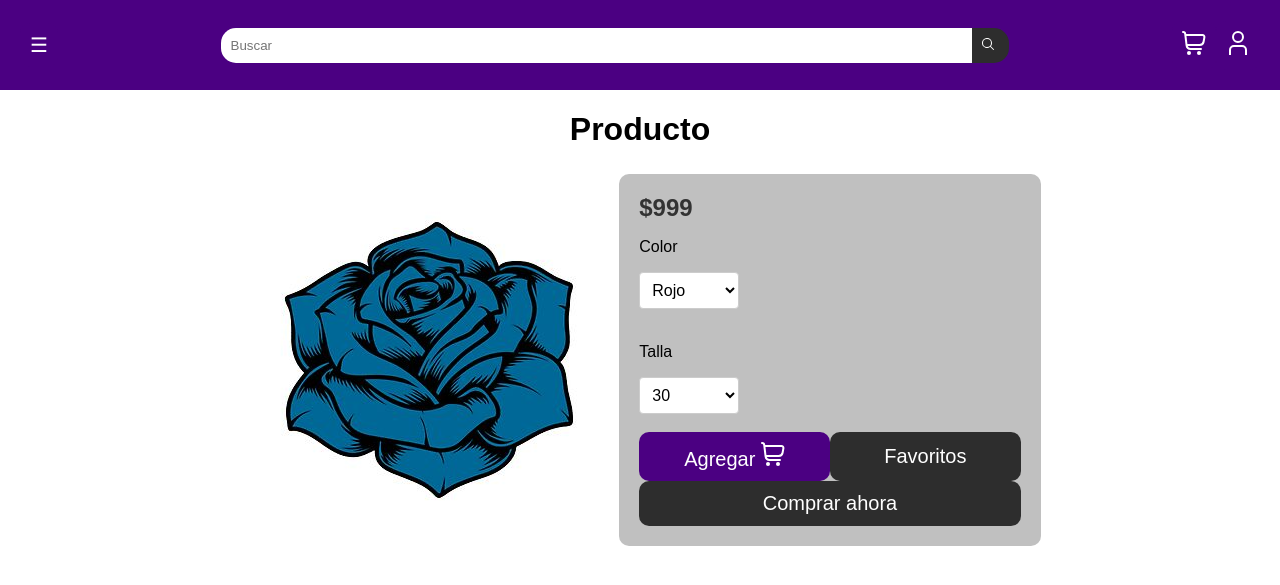
After one commit to EXTRANFUNEDGAR/TRopa, a PHP site: page /vProducto.php in a window 1280 px wide. The commit adds this page. Shown: the top 585 px of the page. Run offline with PHP 8.4, Linux system fonts and the light colour scheme.

Commit message:
vProducto

```diff
--- a/assets/styles/style.css
+++ b/assets/styles/style.css
@@ -20,12 +20,14 @@ header form {
     margin: 0 20px;
 }
 
+
 .buscar {
     padding: 10px;
     padding-right: 35px;
     border-radius: 15px 0 0 15px;
     border: 0;
     outline: none;
+    width: 70%;
 }
 
 .btnbuscar {
@@ -45,7 +47,9 @@ header form {
     color: white;
     border: none;
     padding: 10px;
+    border-radius: 10px;
 }
+
 
 .sidebar {
     height: 100%;
@@ -150,4 +154,69 @@ header form {
 .card-title {
     font-size: 1.25rem;
     margin-bottom: 0.5rem;
+
+
 }
+
+.prod{
+    align-items: center;
+    display: flex;
+    flex-wrap: wrap;
+    justify-content: center;
+
+
+}
+
+.image{
+    padding: 10px;
+    align-items: center;
+    display: flex;
+    flex-wrap: wrap;
+    border-radius: 10px;
+}
+.sel{
+    color: #2D2D2D;
+}
+.det {
+
+    border-radius: 10px;
+    padding: 20px;
+    font-family: Arial, sans-serif;
+    background-color: #c0c0c0;
+}
+
+.det h3 {
+    font-size: 24px;
+    color: #333;
+    margin: 0 0 16px;
+}
+
+.det select {
+    padding: 8px;
+    border-radius: 4px;
+    border: 1px solid #ccc;
+    background-color: #fff;
+    font-size: 16px;
+    width: 100px;
+}
+
+.det label {
+    display: block;
+    font-size: 16px;
+    color: #555;
+    margin-bottom: 8px;
+}
+.fav, .buy{
+    font-size: 20px;
+    cursor: pointer;
+    background-color: #2D2D2D;
+    color: white;
+    border: none;
+    padding: 11px;
+    border-radius: 10px;
+
+}
+.atrib{
+    display: flex;
+    flex-wrap: wrap;
+}
--- /dev/null
+++ b/vProducto.php
@@ -0,0 +1,93 @@
+<!DOCTYPE html>
+<html lang="es">
+<head>
+    <meta charset="UTF-8">
+    <meta name="viewport" content="width=device-width, initial-scale=1.0">
+    <link rel="stylesheet" href="assets/styles/style.css">
+    <script src="assets/js/scripts.js" defer></script>
+    <title>Encabezado con Notificaciones</title>
+</head>
+<body>
+    <header>
+        <button class="open-btn" onclick="openSidebar()">☰</button>
+
+        <form method="get" target="">
+            <input class="buscar" type="search" name="q" placeholder="Buscar">
+            <button type="submit" class="btnbuscar">
+                <img src="assets/img/busqueda.svg" alt="Busqueda" style="filter: invert(1);">
+            </button>
+        </form>
+
+        <button class="carrito">
+            <img src="assets/img/carrito.svg" alt="Carrito" style="filter: invert(1);">
+        </button>
+
+        <button class="open-btn" onclick="openSidebar1()">
+            <img src="assets/img/usuario.svg" alt="Usuario" style="filter: invert(1);">
+        </button>
+    </header>
+
+    <div id="sidebar" class="sidebar left-sidebar">
+        <a href="javascript:void(0)" class="close-btn" onclick="closeSidebar()">&times;</a>
+        <a href="#inicio">Categoría 1</a>
+        <a href="#servicios">Categoría 2</a>
+        <a href="#nosotros">Categoría 3</a>
+        <a href="#contacto">Categoría 4</a>
+    </div>
+
+    <div id="sidebar1" class="sidebar right-sidebar">
+        <a href="javascript:void(0)" class="close-btn" onclick="closeSidebar1()">&times;</a>
+        <center>
+            <a href="javascript:void(0)" onclick="toggleNotifications()">Notificaciones</a>
+            <a href="#">Mis Compras</a>
+            <a href="#">Configuración</a>
+            <a href="#">Cerrar Sesión</a>
+        </center>
+
+        <div id="notifications" class="notifications">
+            <div class="notification-content">
+                <p>Notificación 1</p>
+                <p>Notificación 2</p>
+                <p>Notificación 3</p>
+            </div>
+        </div>
+    </div>
+
+
+    <center><h1>Producto</h1></center>
+
+    <div class="prod ">
+        <img class="image" src="assets/img/rose.jpg">
+        <div class="det">
+            <h3>$999</h3>
+            <p>Color</p>
+            <select name="select">
+  <option value="1">Rojo</option>
+  <option value="2">Azul</option>
+  <option value="3">Negro</option>
+</select>
+<br>
+<br>
+<p>Talla  </p>
+            <select name="select">
+  <option value="1">30</option>
+  <option value="2">32</option>
+  <option value="3">34</option>
+</select>
+<br>
+<br>
+<div class="atrib">
+<button class="carrito" style="width:50%">
+    Agregar
+            <img src="assets/img/carrito.svg" alt="Carrito" style="filter: invert(1);">
+        </button>
+        <button class="fav" style="width:50%">Favoritos</button>
+        <br>
+        <button class="buy" style="width:100%">Comprar ahora</button>
+
+        </div>
+    </div>
+    </div>
+    <script src="assets/js/scripts.js"></script>
+</body>
+</html>
```
